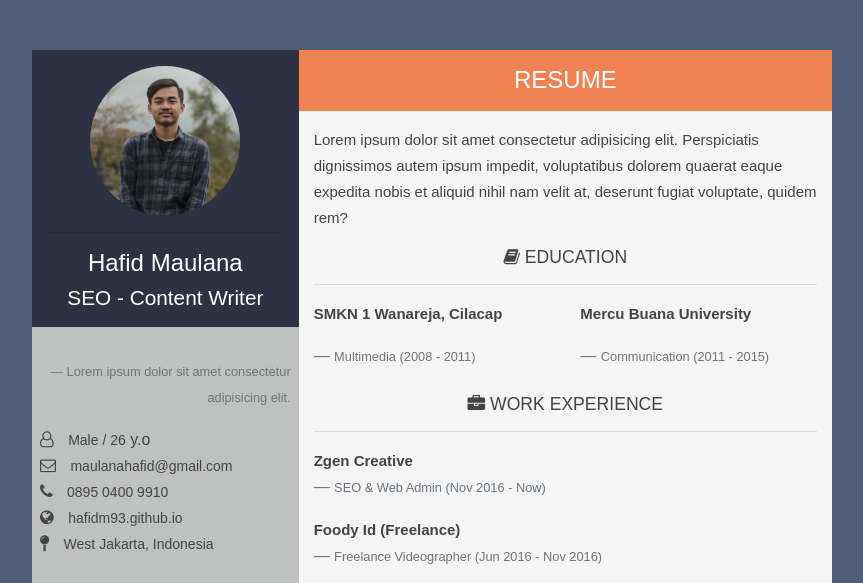
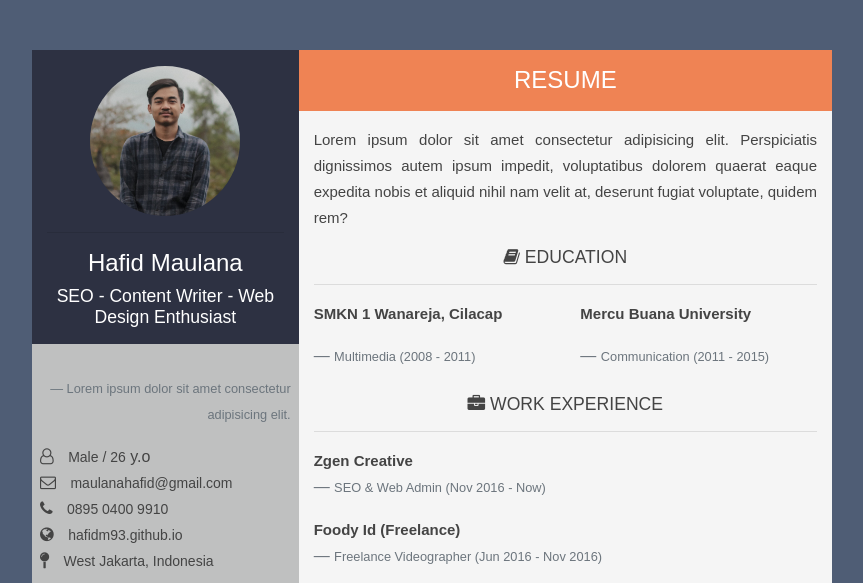
Before and after one commit to hafidm93/hafidm93.github.io, a plain HTML site: page index.html in a window 1280 px wide. Shown: the top 583 px of the page, without its empty margins (208-1071 px from the left). Drawn offline with nearby package versions, Linux system fonts and the light colour scheme.

Commit message:
Update index.html

```diff
--- a/index.html
+++ b/index.html
@@ -4,6 +4,7 @@
     <title>Hafid Maulana</title>
     <meta name="description" content="Resume Hafid Maulana, a SEO Copy Writter">
     <meta name="keywords" content="hafidm93, hafid maulana">
+    <link href='/' rel='canonical' />
     <!-- Required meta tags -->
     <meta charset="utf-8">
     <meta name="viewport" content="width=device-width, initial-scale=1, shrink-to-fit=no">
@@ -23,7 +24,7 @@
                     <img src="img/ava.jpg" height="150px" class="rounded-circle mx-auto d-block" >
                     <hr>
                     <h2 class="text-center">Hafid Maulana</h2>
-                    <h3 class="text-center">SEO - Content Writer</h3>
+                    <h4 class="text-center">SEO - Content Writer - Web Design Enthusiast</h4>
                 </div>
                 <div class="row silver pb-3">
                     <div class="p-2 my-4">
@@ -61,7 +62,7 @@
                     <h2 class="text-center m-3">RESUME</h2>
                 </div>
 
-                    <p class="">Lorem ipsum dolor sit amet consectetur adipisicing elit. Perspiciatis dignissimos autem ipsum impedit, voluptatibus dolorem quaerat eaque expedita nobis et aliquid nihil nam velit at, deserunt fugiat voluptate, quidem rem?</p>
+                    <p class="text-justify">Lorem ipsum dolor sit amet consectetur adipisicing elit. Perspiciatis dignissimos autem ipsum impedit, voluptatibus dolorem quaerat eaque expedita nobis et aliquid nihil nam velit at, deserunt fugiat voluptate, quidem rem?</p>
                     <h4 class="text-center justify-content-center my-2 text-uppercase"><i class="fa fa-book" aria-hidden="true"></i>
                         Education</h4>
                         <hr>
```
